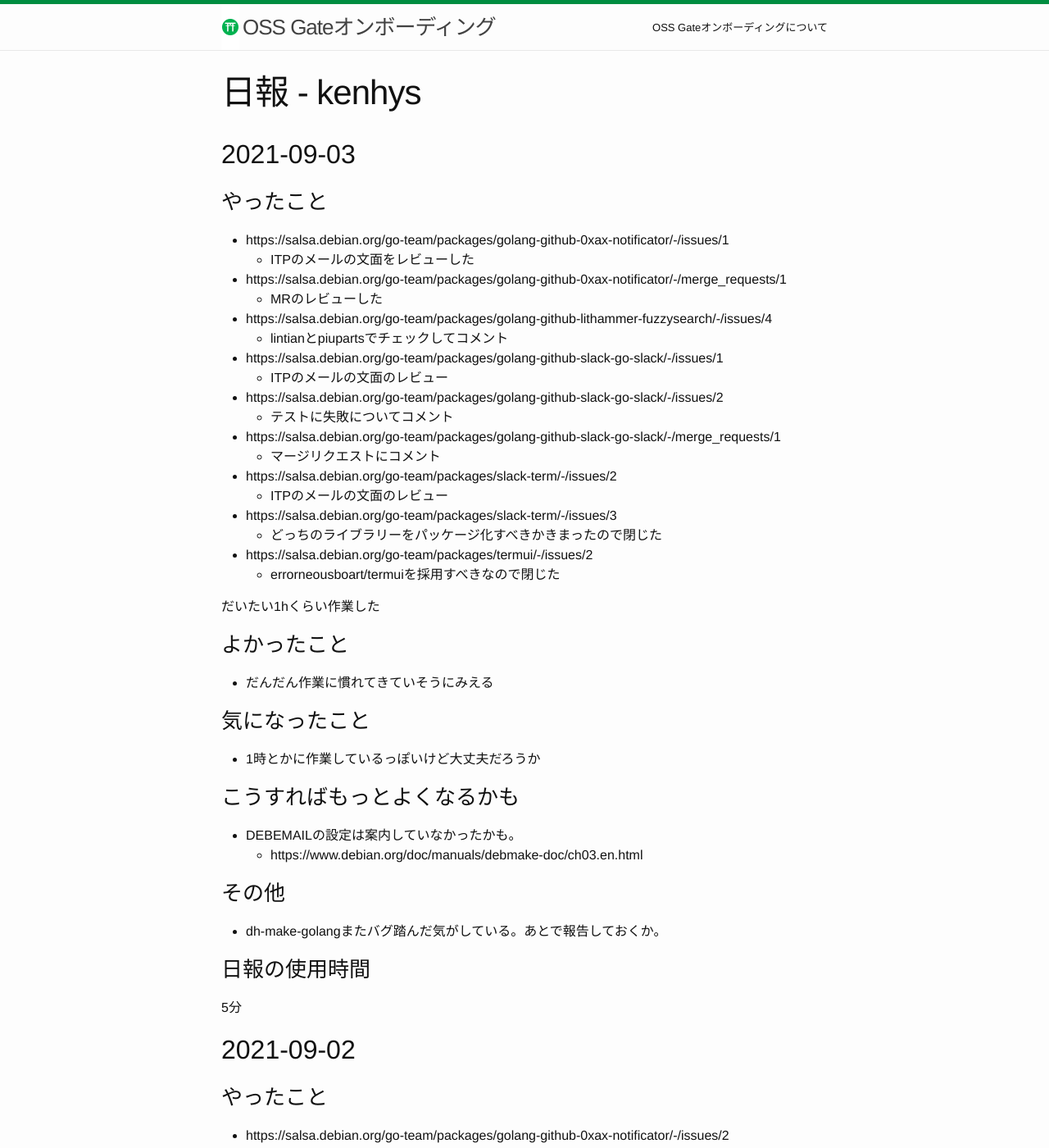
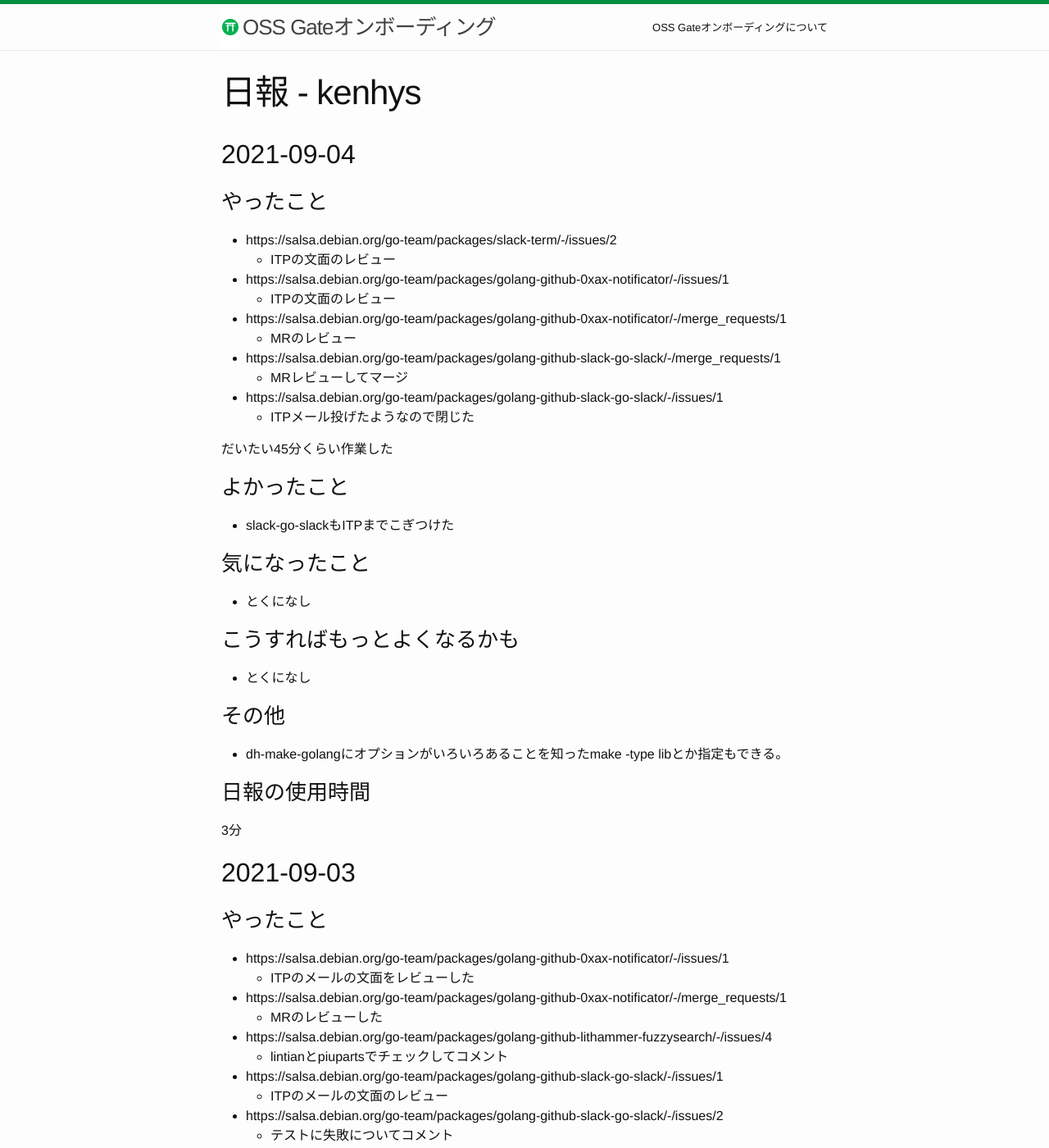
Before and after one commit to oss-gate/on-boarding, a Jekyll site: the page built from proposals/2021-08/kenhys-maintain-debian-packages/daily-report-kenhys.md, in a window 1280 px wide and 1400 px high. Shown: the whole window at 82% size. Built offline with Jekyll 4.4.1, drawn with Linux system fonts in a browser that asks for light colours; Markdown is read by kramdown in place of the engine named in the settings; comment, search, counter and statistics services are not loaded.

Commit message:
2021-08: add 9/4 activity

```diff
--- a/proposals/2021-08/kenhys-maintain-debian-packages/daily-report-kenhys.md
+++ b/proposals/2021-08/kenhys-maintain-debian-packages/daily-report-kenhys.md
@@ -6,6 +6,43 @@ title: 日報 - kenhys
 <!-- ↑の${ID}は自分のGitHubのIDに置き換える。例：日報 - kenhys -->
 
 <!-- 新しい日付を上に書く。つまり、追記するときは上に追記する。 -->
+
+## 2021-09-04
+
+### やったこと
+
+* https://salsa.debian.org/go-team/packages/slack-term/-/issues/2
+  * ITPの文面のレビュー
+* https://salsa.debian.org/go-team/packages/golang-github-0xax-notificator/-/issues/1
+  * ITPの文面のレビュー
+* https://salsa.debian.org/go-team/packages/golang-github-0xax-notificator/-/merge_requests/1
+  * MRのレビュー
+* https://salsa.debian.org/go-team/packages/golang-github-slack-go-slack/-/merge_requests/1
+  * MRレビューしてマージ
+* https://salsa.debian.org/go-team/packages/golang-github-slack-go-slack/-/issues/1
+  * ITPメール投げたようなので閉じた
+
+だいたい45分くらい作業した
+
+### よかったこと
+
+* slack-go-slackもITPまでこぎつけた
+
+### 気になったこと
+
+* とくになし
+
+### こうすればもっとよくなるかも
+
+* とくになし
+
+### その他
+
+* dh-make-golangにオプションがいろいろあることを知ったmake -type libとか指定もできる。
+
+### 日報の使用時間
+
+3分
 
 ## 2021-09-03
 
```
